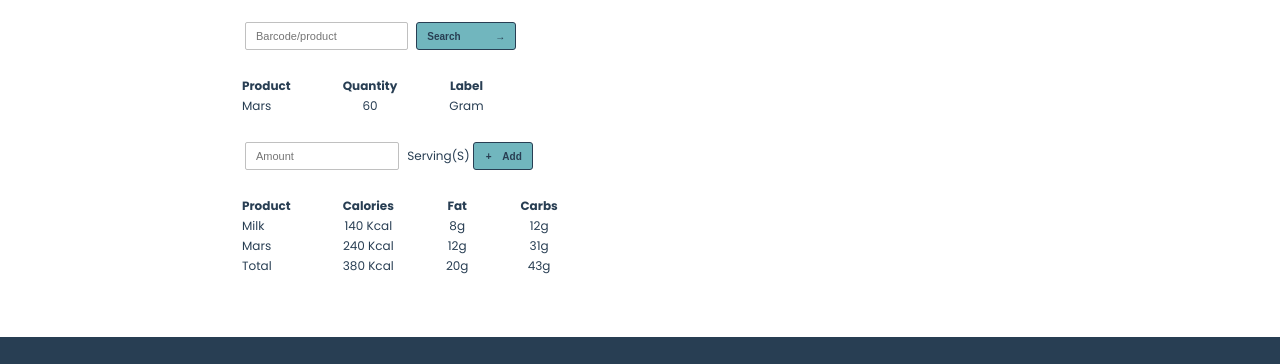
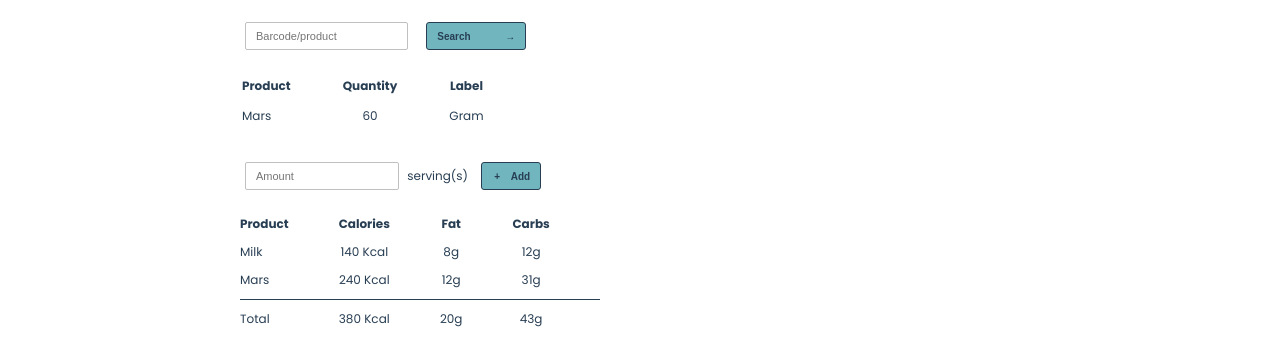
Before and after one commit to AnnemiekNieboer/eindopdracht-webdevelopment, a website built with Parcel: page src/calorie-calculator.html in a window 1280 px wide. Shown: the part 153-517 px from the top of the page. Built offline with nearby package versions, Linux system fonts and the light colour scheme.

Commit message:
Calorie Calculator complete

```diff
--- a/src/calorie-calculator.html
+++ b/src/calorie-calculator.html
@@ -31,7 +31,7 @@
                            placeholder="Barcode/product">
                 </label>
                 <a href="#">
-                    <button type="submit" class="general-button">search</button>
+                    <button type="search" class="general-button calorie-calculator__search-button">search</button>
                 </a>
             </form>
         </div>
--- a/src/styles.css
+++ b/src/styles.css
@@ -168,7 +168,13 @@ h1 {
     font-size: 12px;
     text-transform: capitalize;
 }
+.calorie-calculator__add-servings form {
+    text-transform: none;
+}
 
+.calorie-calculator-data__heading {
+    text-align: center;
+}
 
 /* ------------------------------- 3. Layout --------------------------------------- */
 
@@ -546,6 +552,7 @@ h1 {
 
 .calorie-calculator-data__heading th {
     padding-right: 50px;
+    padding-bottom: 10px;
 }
 
 .calorie-calculator-data td {
@@ -558,16 +565,24 @@ h1 {
     padding-right: 50px;
 }
 
-.calorie-calculator-data__heading {
-    text-align: center;
+.calorie-calculator__addedCalorie-data table {
+    border-collapse: collapse;
 }
 
-/*.calorie-calculator-added-caloriedata__total td {*/
-/*    border-top: 1px solid var(--main-focus-color);*/
-/*}*/
+.calorie-calculator-data td {
+    padding-bottom: 10px;
+}
 
+.calorie-calculator-added-caloriedata__total td {
+    border-top: 1px solid var(--main-focus-color);
+    padding-top: 10px;
+}
 
 #searchQuery__calorie-calculator {
     width:163px
 }
+
+.calorie-calculator__search-button, .add-button {
+    margin-left: 10px;
+}
 /* ------------------------------- 7. Media Queries --------------------------------------- */
```
